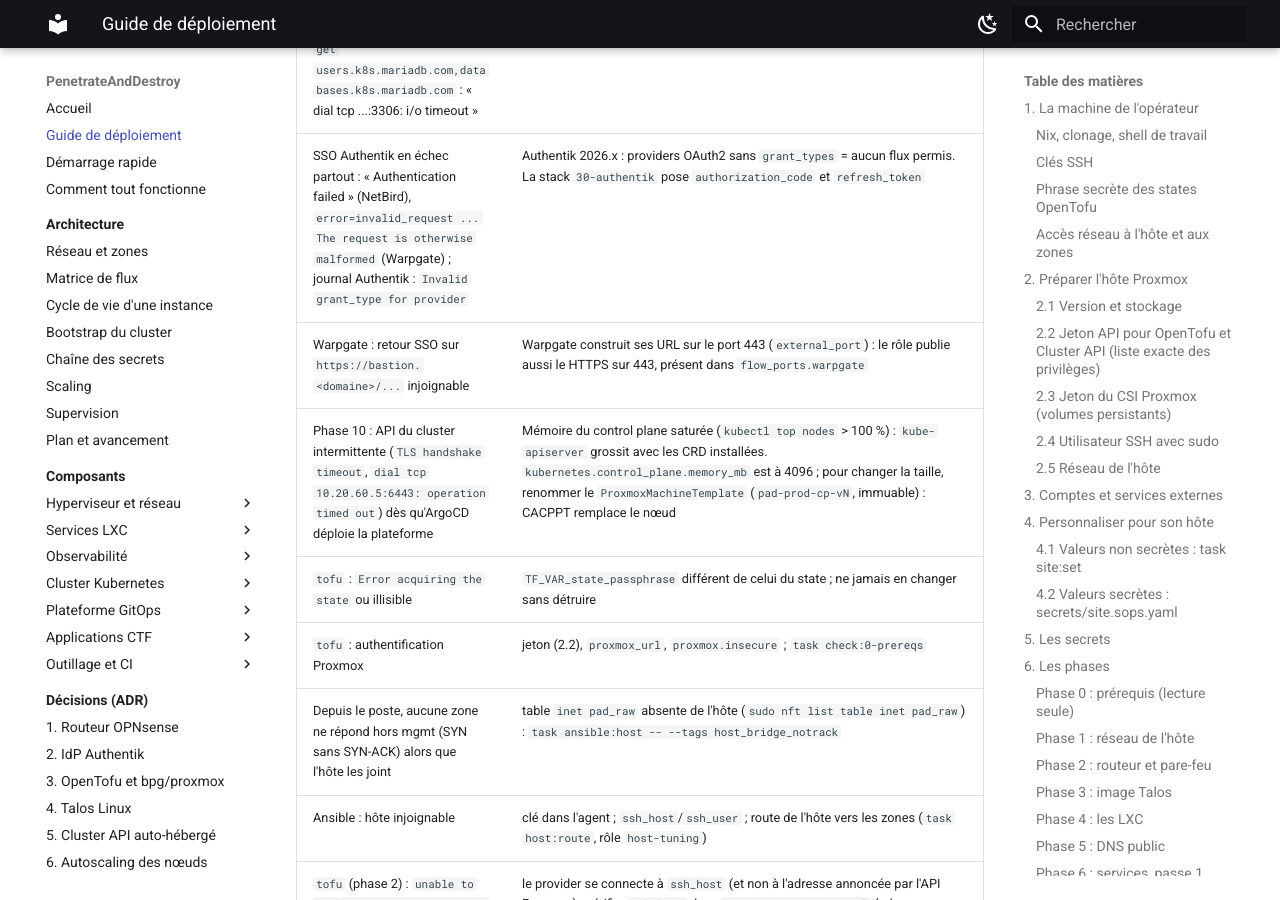
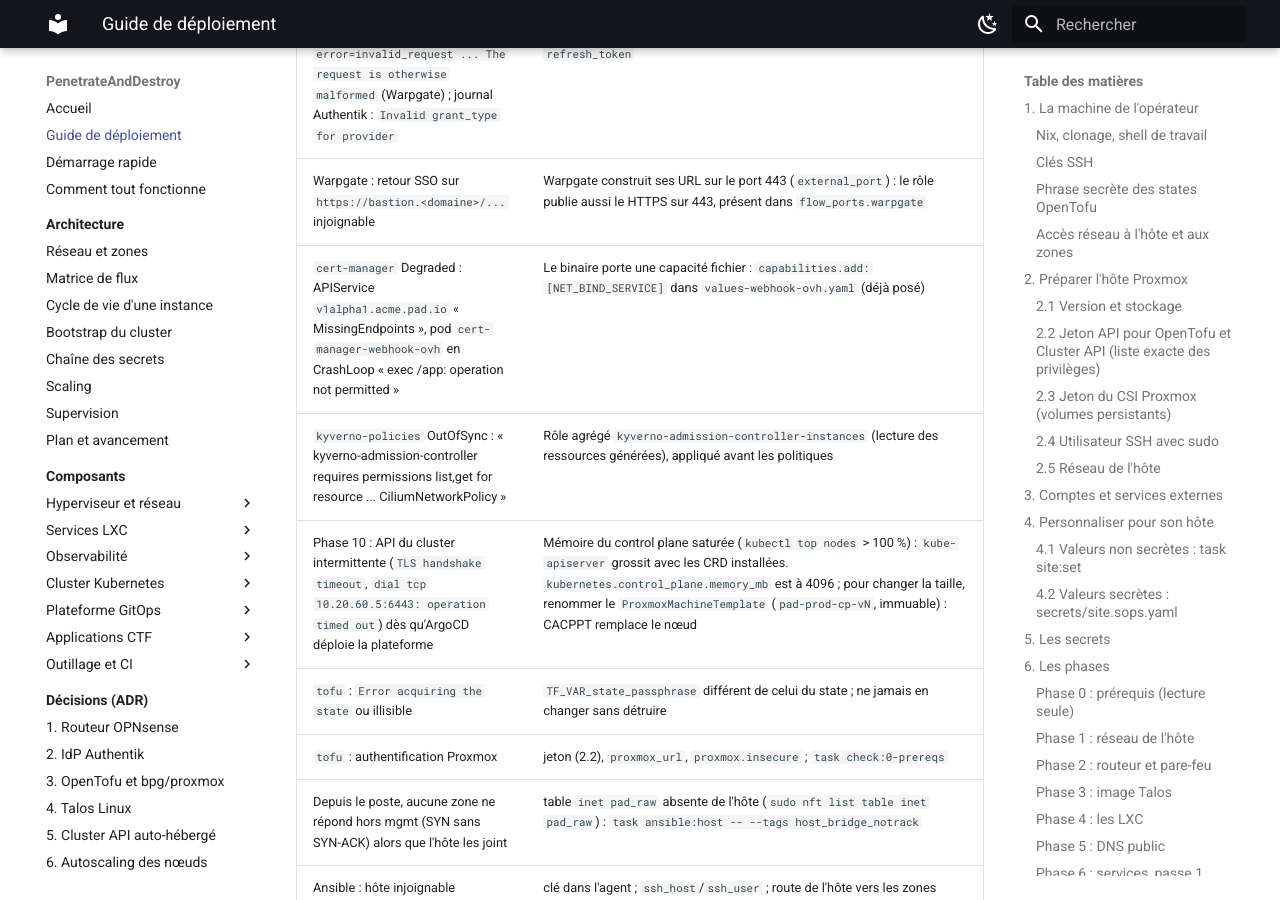
Before and after one commit to kim-tsr/penetrate-and-destroy, an MkDocs documentation site: the page built from docs/guide-deploiement.md, in a window 1280 px wide and 900 px high, scrolled down 26654 px. Built offline with MkDocs 1.6.1 and Material for MkDocs 9.7.7, drawn with Linux system fonts in a browser that asks for light colours.

Commit message:
fix(cert-manager,kyverno): webhook OVH exécutable (NET_BIND_SERVICE) ; lecture des cibles pour l'admission Kyverno

```diff
--- a/docs/guide-deploiement.md
+++ b/docs/guide-deploiement.md
@@ -633,6 +633,8 @@ Avant d'ouvrir l'événement aux joueurs :
 | CTFd : « Access denied for user 'ctfd' » ; `kubectl -n ctfd get users.k8s.mariadb.com,databases.k8s.mariadb.com` : « dial tcp ...:3306: i/o timeout » | L'opérateur MariaDB ne joint pas la base : egress 3306 vers `ctfd` dans `gitops/platform/namespaces/resources/mariadb-operator.yaml` |
 | SSO Authentik en échec partout : « Authentication failed » (NetBird), `error=invalid_request ... The request is otherwise malformed` (Warpgate) ; journal Authentik : `Invalid grant_type for provider` | Authentik 2026.x : providers OAuth2 sans `grant_types` = aucun flux permis. La stack `30-authentik` pose `authorization_code` et `refresh_token` |
 | Warpgate : retour SSO sur `https://bastion.<domaine>/...` injoignable | Warpgate construit ses URL sur le port 443 (`external_port`) : le rôle publie aussi le HTTPS sur 443, présent dans `flow_ports.warpgate` |
+| `cert-manager` Degraded : APIService `v1alpha1.acme.pad.io` « MissingEndpoints », pod `cert-manager-webhook-ovh` en CrashLoop « exec /app: operation not permitted » | Le binaire porte une capacité fichier : `capabilities.add: [NET_BIND_SERVICE]` dans `values-webhook-ovh.yaml` (déjà posé) |
+| `kyverno-policies` OutOfSync : « kyverno-admission-controller requires permissions list,get for resource ... CiliumNetworkPolicy » | Rôle agrégé `kyverno-admission-controller-instances` (lecture des ressources générées), appliqué avant les politiques |
 | Phase 10 : API du cluster intermittente (`TLS handshake timeout`, `dial tcp 10.20.60.5:6443: operation timed out`) dès qu'ArgoCD déploie la plateforme | Mémoire du control plane saturée (`kubectl top nodes` > 100 %) : `kube-apiserver` grossit avec les CRD installées. `kubernetes.control_plane.memory_mb` est à 4096 ; pour changer la taille, renommer le `ProxmoxMachineTemplate` (`pad-prod-cp-vN`, immuable) : CACPPT remplace le nœud |
 | `tofu` : `Error acquiring the state` ou illisible | `TF_VAR_state_passphrase` différent de celui du state ; ne jamais en changer sans détruire |
 | `tofu` : authentification Proxmox | jeton (2.2), `proxmox_url`, `proxmox.insecure` ; `task check:0-prereqs` |
```
Also changed, not shown: docs/composants/kyverno.md (+1 -0 lines), 2 other files.
